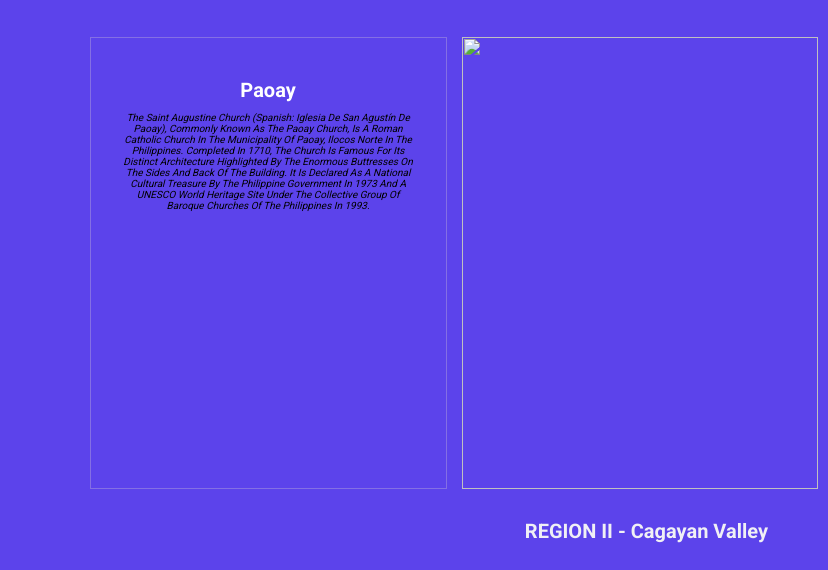
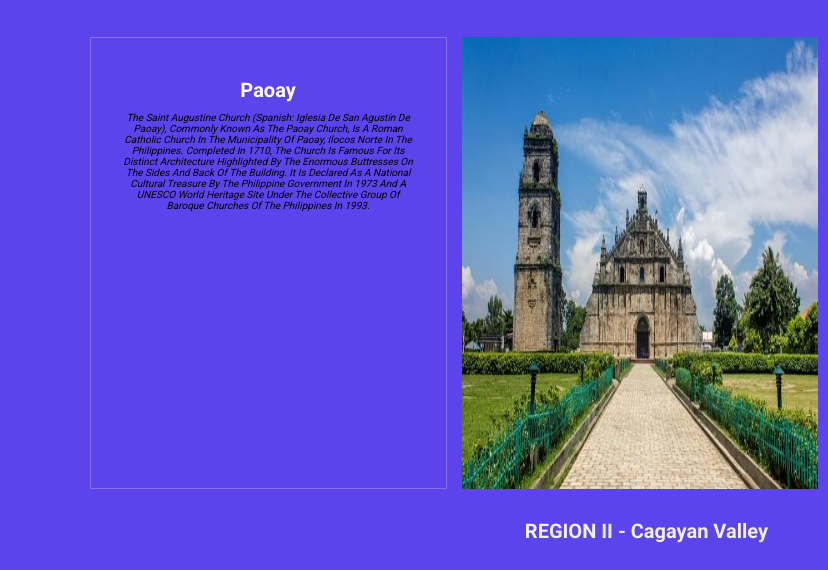
Before and after one commit to Robdep818/Tourist-Spot-Locations, a plain HTML site: page index_locations.html in a window 1280 px wide. Shown: the part 517-1087 px from the top of the page, 0-828 px from the left. Drawn offline with Linux system fonts and the light colour scheme; a script that the page names is missing; files whose address does not match are found by name.

Commit message:
corrected syntax in image line 45

```diff
--- a/index.html
+++ b/index_locations.html
@@ -25,7 +25,7 @@
                         It’s divided into three waterfalls, all located along the beautiful Bolinao river. Each fall has different views and features, and you can choose to explore just one. But of course, we recommend that you try all three!</em></p>
                   </div>
 
-                      <img src="images/Regions/Region I/Bolinao Falls.jpg " width="100%" height="100%" alt="">
+                      <img src="images/Regions/Region I/Bolinao Falls.jpg" width="100%" height="100%" alt="">
 
                       <iframe src="https://www.google.com/maps/embed?pb=!1m18!1m12!1m3!1d37498.551628052606!2d119.82036819775526!3d16.305487913876696!2m3!1f0!2f0!3f0!3m2!1i1024!2i768!4f13.1!3m3!1m2!1s0x3393c8bf9609f315%3A0x805181ea74a8c084!2sBolinao%20Falls%201!5e0!3m2!1sen!2sjp!4v1666347425559!5m2!1sen!2sjp" width="600" height="450" style="border:0;" allowfullscreen="" loading="lazy" referrerpolicy="no-referrer-when-downgrade"></iframe>
 
@@ -42,7 +42,7 @@
                   </div>
 
                   <div class="img">
-                      <img src="images/Regions/Region I/Paoay church.jpg church.jpg" width="100%" height="100%" alt="">
+                      <img src="images/Regions/Region I/Paoay church.jpg" width="100%" height="100%" alt="">
                   </div>
 
 
```
